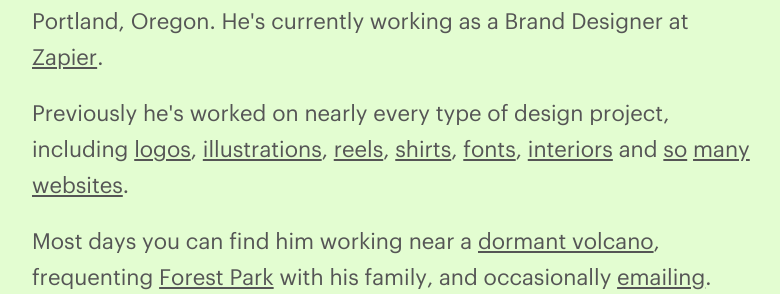
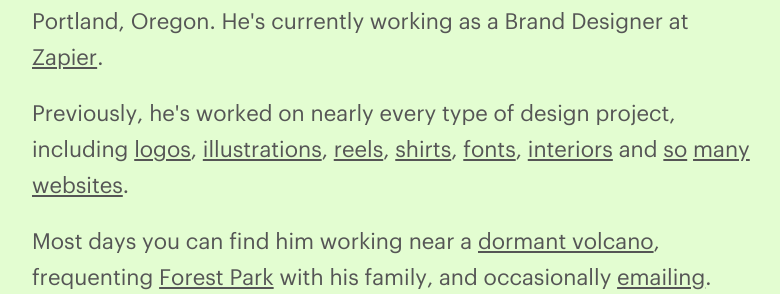
Before and after one commit to jonaschafer/jonaschafer.github.io, a Jekyll site: the page built from index.html, in a window 1280 px wide. Shown: the part 136-430 px from the top of the page, without its empty margins (248-1028 px from the left). Built offline with Jekyll 4.4.1, drawn with Linux system fonts in a browser that asks for light colours.

Commit message:
added comma to index

```diff
--- a/index.html
+++ b/index.html
@@ -9,7 +9,7 @@ title: The Portfolio of Jon Schafer
 
 <p class="intro">Jon Schafer is a designer, art director and illustrator working in Portland, Oregon. He's currently working as a Brand Designer at <a href="http://www.zapier.com" target="_blank">Zapier</a>.</p>
 
-<p class="intro">Previously he's worked on nearly every type of design project, including <a href="/work/logos">logos</a>, <a href="/work/illustrations">illustrations</a>, <a href="https://vimeo.com/133206498" target="_blank">reels</a>, <a href="/work/razorfish">shirts</a>, <a href="/work/font">fonts</a>, <a href="/work/nightbird">interiors</a> and <a href="/work/eco">so</a> <a href="/work/manifold">many</a> <a href="/work/sloan">websites</a>.</p>
+<p class="intro">Previously, he's worked on nearly every type of design project, including <a href="/work/logos">logos</a>, <a href="/work/illustrations">illustrations</a>, <a href="https://vimeo.com/133206498" target="_blank">reels</a>, <a href="/work/razorfish">shirts</a>, <a href="/work/font">fonts</a>, <a href="/work/nightbird">interiors</a> and <a href="/work/eco">so</a> <a href="/work/manifold">many</a> <a href="/work/sloan">websites</a>.</p>
 
 <p class="intro">Most days you can find him working near a <a href="https://en.wikipedia.org/wiki/Mount_Tabor" target="_blank"> dormant volcano</a>, frequenting <a href="http://www.forestparkconservancy.org/forest-park/" target="_blank">Forest Park</a> with his family, and occasionally <a href="mailto:why@jonschafer.com">emailing</a>.</p>
 
```
